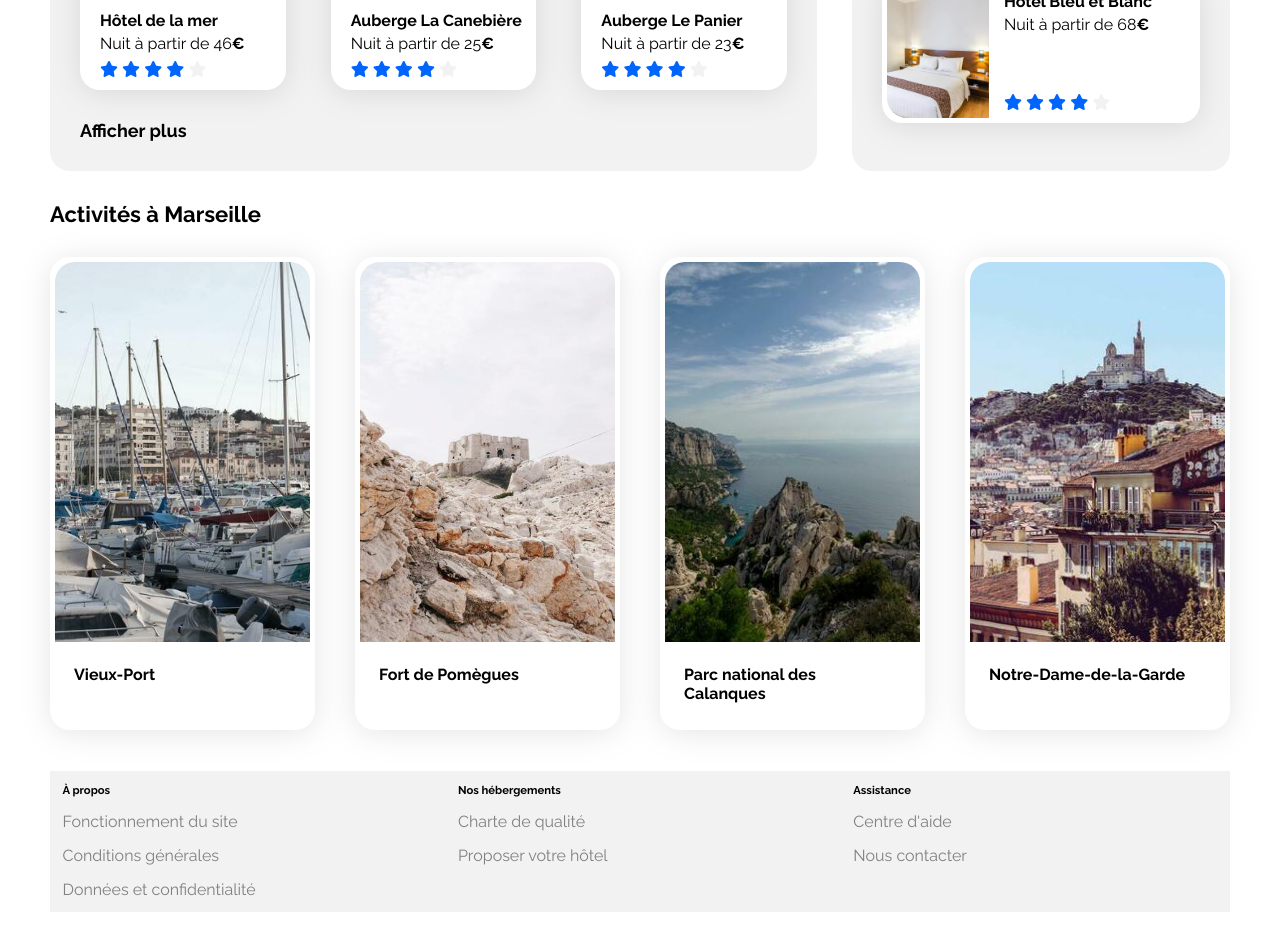
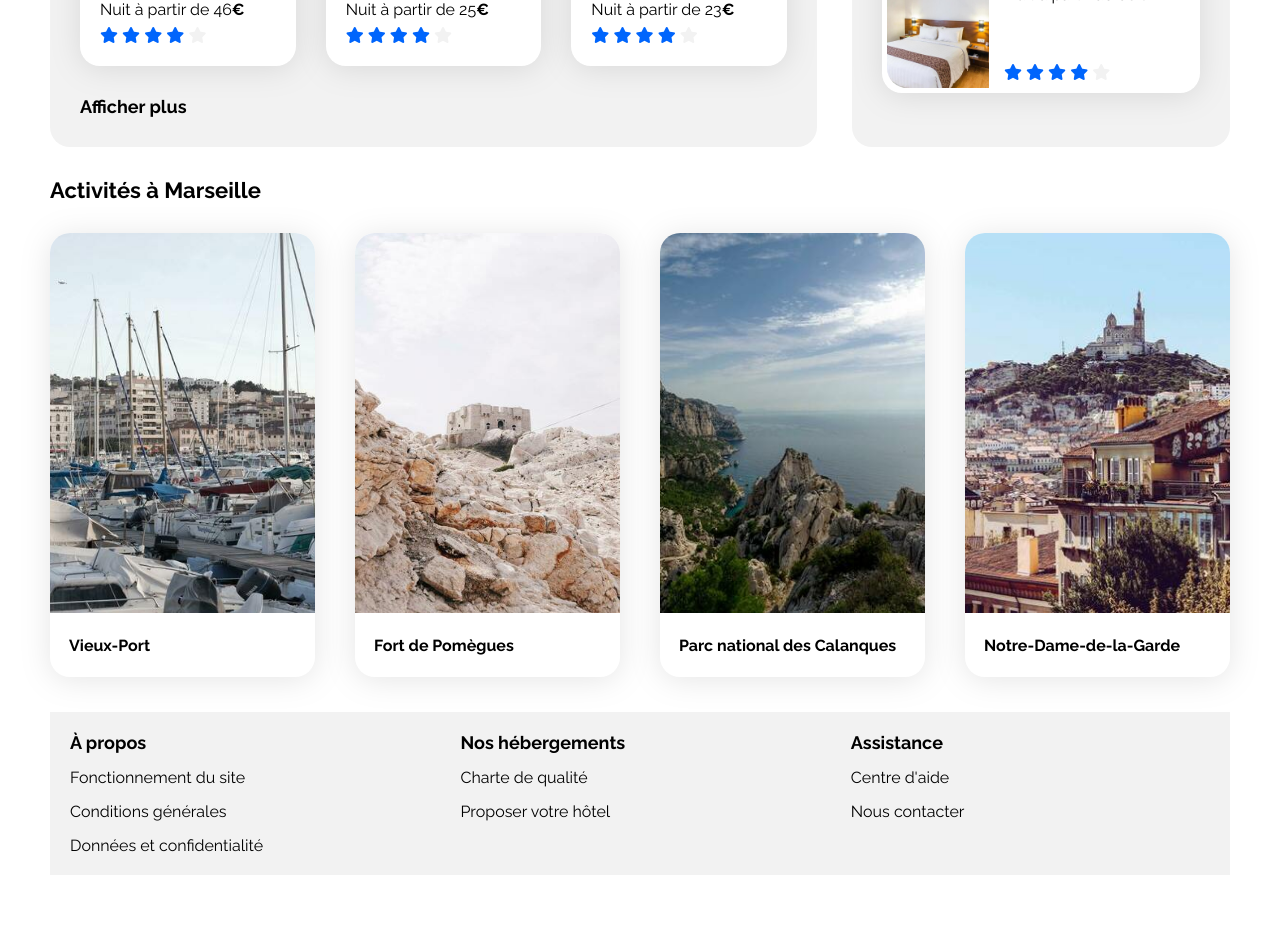
Before and after one commit to PuenaruIonutMarian/Booki, a plain HTML site: page index.html in a window 1280 px wide. Shown: the part 900-1835 px from the top of the page. Before the commit the page ends 1812 px from the top, so only its background shows below. Drawn offline with Linux system fonts and the light colour scheme.

Commit message:
second commit

```diff
--- a/css/style.css
+++ b/css/style.css
@@ -311,14 +311,15 @@ img {
 .hebergements-cards {
     display: flex;
     flex-wrap: wrap;
-    gap: 3rem;
+    gap: 2rem;
     justify-content: space-between;
+        align-items: stretch;
 }
 
 .hebergements-title,
 .btn-aficher {
     display: flex;
-    justify-content: flex-start;
+    justify-content: space-between;
     align-items: center;
 }
 
@@ -333,45 +334,54 @@ img {
 }
 
 .hebergements-cards a {
-    flex: 0 0 calc(33.3333% - 3rem);
-    /* 0 flex-grow, 0 flex-shrink. Largeur de chaque carte à 33.3333% moins 3rem (pour tenir compte de padding) */
+    /* flex: 0 0 calc(33.3333% - 2rem);
+    max-width: calc(33.3333% - 2rem);
+    width: calc(33.3333% - 2rem);
+    text-decoration: none; */
+    flex: 0 0 calc(33.3333% - 2rem);
     display: flex;
     flex-direction: column;
-    max-width: calc(33.3333% - 3rem);
-    width: calc(33.3333% - 3rem);
-    text-decoration: none;
+    /* height:50%; */
+}
+
+.hebergements-cards .card{
+    height: 100%;
 }
 
 .hebergements-cards img {
     width: 100%;
-    height: 100%;
-    object-fit: cover;
+    /* object-fit: cover; */
     height: 12.4rem;
     border-top-left-radius: 2rem;
     border-top-right-radius: 2rem;
 }
 
 .hebergements .card-content {
-    width: 100%;
-    padding-left: 1.5rem;
+    /* width: 100%; */
+    padding: 0 1.5rem 1.5rem 1.5rem;
     display: flex;
     flex-direction: column;
-    justify-content: space-between;
-    box-sizing: border-box;
-    gap: .8rem;
+        align-items: flex-start;
+    /* justify-content: space-between; */
+    /* box-sizing: border-box; */
+    /* gap: .8rem; */
+
 }
 
 .hebergements .card-title {
-    margin-top: 1rem;
-    margin-bottom: .4rem;
+    margin-top: .4rem;
+    margin-bottom: .8rem;
+      font-weight: 700;
 }
 
 .hebergements .card-subtitle {
-    margin: 0;
+    margin: 0 0 .8rem 0;
 }
 
 .hebergements .card-rating {
-    margin-bottom: .5rem;
+   /* padding-bottom: .5rem; */
+   align-items: center;
+   justify-content: center;
 }
 
 
@@ -436,48 +446,41 @@ img {
     margin-top: 3rem;
     gap: 3rem;
 }
+
+.activites-cards {
+    display: flex;
+    flex-wrap: wrap;
+    gap: 1rem;
+    justify-content: space-between;
+
+}
+
 .activites-title {
     display: flex;
     justify-content: space-between;
     align-items: center;
 }
+
 .activites-title h2 {
     font-size: 2.2rem;
     font-weight: 700;
 }
-.activites {
-  display: flex;
-  flex-direction: column;
-  align-items: flex-start;
-  margin-top: 3rem;
-  gap: 3rem;
-}
-.activites-title {
-  display: flex;
-  justify-content: space-between;
-  align-items: center;
-}
-.activites-title h2 {
-  font-size: 2.2rem;
-  font-weight: 700;
-}
-.activites-cards {
-  display: flex;
-  flex-wrap: wrap;
-  gap: 3rem;
-  justify-content: space-between;
-}
+
+
 .activites-cards .card {
     width: calc(25% - 3rem);
     display: flex;
     flex-direction: column;
+        padding: 0;
 }
+
 .activites-cards .card img {
     width: 100%;
     height: 38rem;
     border-top-left-radius: 2rem;
     border-top-right-radius: 2rem;
 }
+
 .activites-cards .card-content {
     width: 100%;
     display: flex;
@@ -485,29 +488,11 @@ img {
     justify-content: flex-start;
     padding: 2.25rem 1.9rem;
 }
+
 .activites-cards .card-title {
     font-weight: 700;
 }
-.activites-cards .card {
-  display: flex;
-  flex-direction: column;
-}
-.activites-cards .card img {
-  width: 100%;
-  height: 38rem;
-  border-top-left-radius: 2rem;
-  border-top-right-radius: 2rem;
-}
-.activites-cards .card-content {
-  width: 100%;
-  display: flex;
-  align-items: center;
-  justify-content: flex-start;
-  padding: 2.25rem 1.9rem;
-}
-.activites-cards .card-title {
-  font-weight: 700;
-}
+
 
 
 /********FOOTER***************/
@@ -518,52 +503,60 @@ img {
     align-items: center;
     justify-content: center;
     background: var(--main-bg-color);
-  padding: 1.25rem;
-  margin-top: 4.0625rem;
+    padding: 2rem;
+    margin-top: 3.5rem;
 }
-.footer-links {
+
+.footer-menu-box {
     width: 100%;
     display: flex;
     gap: 3.125rem;
     justify-content: center;
     align-items: flex-start;
 }
-.footer-links-item {
+
+.footer-category {
     width: 100%;
+    display: flex;
+    flex-direction: column;
+    align-items: flex-start;
+    gap: 1.5rem;
+}
+
+.category-title {
+    font-weight: 700;
+    font-size: 1.8rem;
+}
+
+.category-options {
+    list-style: none;
     display: flex;
     flex-direction: column;
     align-items: flex-start;
     gap: 15px;
 }
-.footer-links-item h3 {
-  font-weight: 700;
-  font-size: 1.125rem;
-}
-.footer-links-item p {
-  font-weight: 400;
-}
-.footer-links-item ul {
-  display: flex;
-  flex-direction: column;
-  align-items: flex-start;
-  gap: 15px;
-}
-.footer-links-item ul li {
+
+.cat-options {
     display: flex;
     align-items: center;
     justify-content: flex-start;
 }
-.footer-links-item ul li a {
+
+.cat-link {
     font-weight: 400;
-  color: gray;
 }
-.footer-links-item ul li a:hover {
-  color: black;
+
+.cat-link:hover {
+    color: var(--main-color);
 }
 
 
 /****** Media queries ***********/
-
+@media (min-width:64.0625em) {
+    .main-container {
+        margin-bottom: 3.78em;
+    }
+}
 
 
 /* toutes devices hors portables */
@@ -593,6 +586,7 @@ img {
         align-items: flex-start;
     }
 
+    /* Hebergements and Populaires sections */
     .hebergements-and-populaires {
         flex-direction: column;
     }
@@ -625,11 +619,14 @@ img {
     }
 
     .activites-cards .card img {
-        height: 12.5em;}
+        height: 12.5em;
+    }
 }
 
 /* Small devices (phones, less than 768px) */
 @media (max-width: 47.99875em) {
+
+    /* Populaires section */
     .populaires-cards {
         flex-direction: column;
     }
@@ -782,10 +779,13 @@ img {
         width: 100%;
     }
 
+
+
     /* Hebergements */
-    .hebergements{
+    .hebergements {
         background-color: white;
     }
+
     .hebergements-cards a {
         max-width: 100%;
         flex-basis: 100%;
@@ -795,6 +795,8 @@ img {
         object-position: center;
     }
 
+
+/* Reverse the flex-direction for hebergements-and-populaires */
 .hebergements-and-populaires {
     flex-direction: column-reverse;
 }
@@ -802,14 +804,19 @@ img {
 /* activites */
 
 .activites-cards .card {
-    width: 100%; /* Each card occupies 100% width */
-    margin-right: 0; /* Remove the margin between cards */
-  }
-  .activites-cards{
-        padding:0 3rem;
+    width: 100%;
+    /* Each card occupies 100% width */
+    margin-right: 0;
+    /* Remove the margin between cards */
 }
 
-  .activites-title{padding-left:3rem;}
+.activites-cards {
+    padding: 0 3rem;
+}
+
+.activites-title {
+    padding-left: 3rem;
+}
 
 
 
--- a/index.html
+++ b/index.html
@@ -35,11 +35,11 @@
           <ul class="header-items">
             <li class="header-item">
               <!-- #hebergements" -->
-              <a href="" class="header-links hebergements">Hébergements</a>
+              <a href="" class="header-links">Hébergements</a>
             </li>
             <li class="header-item">
               <!-- "#activites" -->
-              <a href="" class="header-links activites">Activités</a>
+              <a href="" class="header-links">Activités</a>
             </li>
           </ul>
         </nav>
@@ -409,27 +409,41 @@
         </section>
       </main>
       <footer class="footer">
-        <div class="footer-links">
-          <div class="footer-links-item">
-            <h3>À propos</h3>
-            <ul>
-              <li><a href="#">Fonctionnement du site</a></li>
-              <li><a href="#">Conditions générales </a></li>
-              <li><a href="#">Données et confidentialité</a></li>
+        <div class="footer-menu-box">
+          <div class="footer-category">
+            <h3 class="category-title">À propos</h3>
+            <ul class="category-options">
+              <li class="cat-option">
+                <a class="cat-link" href="#">Fonctionnement du site</a>
+              </li>
+              <li class="cat-option">
+                <a class="cat-link" href="#">Conditions générales </a>
+              </li>
+              <li class="cat-option">
+                <a class="cat-link" href="#">Données et confidentialité</a>
+              </li>
             </ul>
           </div>
-          <div class="footer-links-item">
-            <h3>Nos hébergements</h3>
-            <ul>
-              <li><a href="#">Charte de qualité</a></li>
-              <li><a href="#">Proposer votre hôtel</a></li>
+          <div class="footer-category">
+            <h3 class="category-title">Nos hébergements</h3>
+            <ul class="category-options">
+              <li class="cat-option">
+                <a class="cat-link" href="#">Charte de qualité</a>
+              </li>
+              <li class="cat-option">
+                <a class="cat-link" href="#">Proposer votre hôtel</a>
+              </li>
             </ul>
           </div>
-          <div class="footer-links-item">
-            <h3>Assistance</h3>
-            <ul>
-              <li><a href="#">Centre d'aide</a></li>
-              <li><a href="#">Nous contacter</a></li>
+          <div class="footer-category">
+            <h3 class="category-title">Assistance</h3>
+            <ul class="category-options">
+              <li class="cat-option">
+                <a class="cat-link" href="#">Centre d'aide</a>
+              </li>
+              <li class="cat-option">
+                <a class="cat-link" href="#">Nous contacter</a>
+              </li>
             </ul>
           </div>
         </div>
```
Lines whose indentation alone changed are shown as unchanged.
